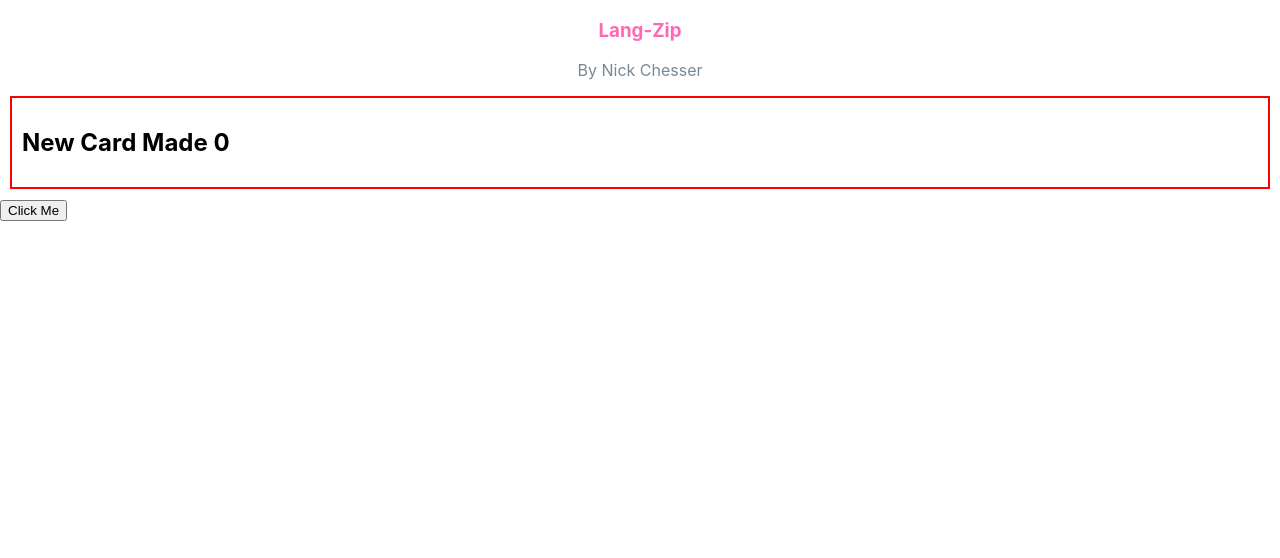
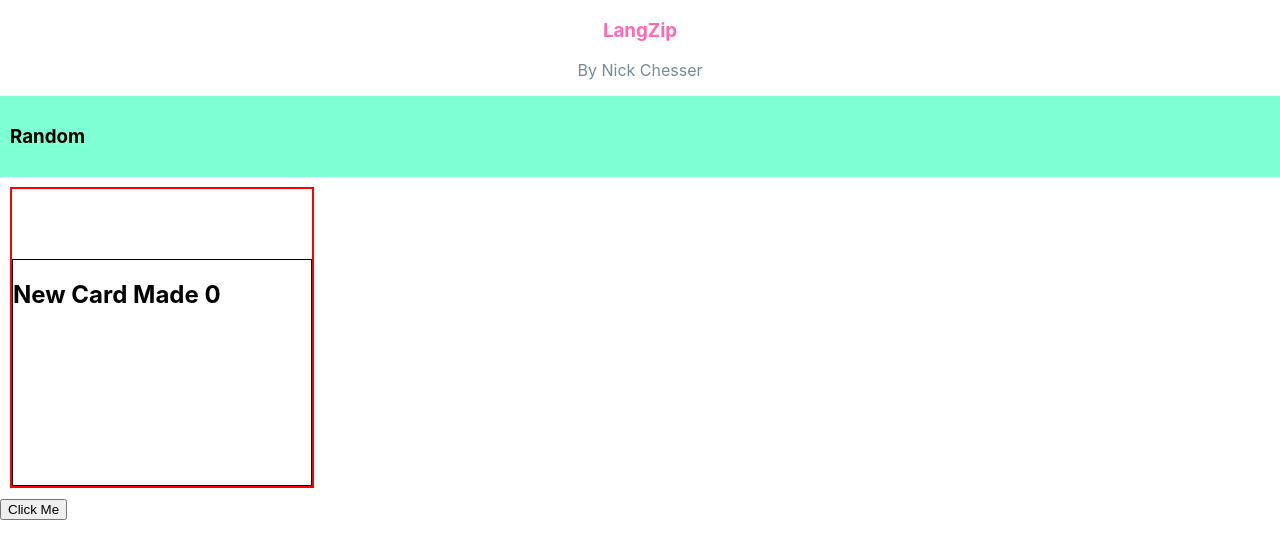
Before and after one commit to NChesser/lang-zip, a React (Create React App) app: page / in a window 1280 px wide. Both pictures are taken after a click on the button "Click Me". Shown: the top 558 px of the page. Built offline with nearby package versions, Linux system fonts and the light colour scheme.

Commit message:
Add Layout Components

```diff
--- a/src/App.tsx
+++ b/src/App.tsx
@@ -7,13 +7,14 @@ import Home from "./pages/Home";
 
 // Styles
 import "./assets/App.css";
+import "./assets/styles/layout.css";
 
 
 function App() {
 	return (
 		<div>
 			<h3 className="title">
-				Lang-Zip
+				LangZip
 			</h3>
 			<p className="subtitle">
 				By Nick Chesser
--- a/src/assets/App.css
+++ b/src/assets/App.css
@@ -1,3 +1,4 @@
+/* Title */
 .title {
     text-align: center;
     color: hotpink;
@@ -7,11 +8,3 @@
     text-align: center;
     color: lightslategray;
 }
-
-
-/* Layout Components */
-.card {
-    border: 2px solid red;
-    padding: 10px;
-    margin: 10px;
-}
--- /dev/null
+++ b/src/assets/styles/index.css
@@ -0,0 +1,13 @@
+body {
+	margin: 0;
+	font-family: -apple-system, BlinkMacSystemFont, 'Segoe UI', 'Roboto', 'Oxygen',
+		'Ubuntu', 'Cantarell', 'Fira Sans', 'Droid Sans', 'Helvetica Neue',
+		sans-serif;
+	-webkit-font-smoothing: antialiased;
+	-moz-osx-font-smoothing: grayscale;
+}
+
+code {
+	font-family: source-code-pro, Menlo, Monaco, Consolas, 'Courier New',
+		monospace;
+}
--- /dev/null
+++ b/src/assets/styles/layout.css
@@ -0,0 +1,26 @@
+/* CSS For Layout Components */
+.toolbar {
+    padding: 10px;
+    display: flex;
+    width: 100%;
+    background-color: aquamarine;
+}
+
+
+
+/* Card */
+.card {
+    width: 300px;
+    border: 2px solid red;
+    margin: 10px;
+}
+
+.card-description {
+    height: 50px;
+    padding: 10px;
+}
+
+.card-title {
+    height: 225px;
+    border: 1px solid black;
+}
--- /dev/null
+++ b/src/components/general/CategoryTitle.tsx
@@ -0,0 +1,24 @@
+/*
+    About: Basic Title
+*/
+
+// Components
+import Toolbar from '../layout/Toolbar';
+import Title from './Title';
+
+// Types
+type CategoryTitleProps = {
+    title: String
+}
+
+const CategoryTitle = ({ title }: CategoryTitleProps) => {
+
+    return (
+        <Toolbar>
+            <Title title={title} />
+            <br />
+        </Toolbar>
+    )
+};
+
+export default CategoryTitle;
--- /dev/null
+++ b/src/components/general/Title.tsx
@@ -0,0 +1,16 @@
+/*
+    About: Basic Title
+*/
+
+type TitleProps = {
+    title: String
+}
+
+const Title = ({ title }: TitleProps) => {
+
+    return (
+        <h3>{title}</h3>
+    )
+};
+
+export default Title;
--- a/src/components/layout/Card.tsx
+++ b/src/components/layout/Card.tsx
@@ -6,13 +6,18 @@ import * as React from 'react';
 
 const Card = ({ ...props }) => {
 
-    const { title } = props;
+    const { title, description } = props;
 
     return (
         <div className='card'>
-            <h2>
-                {title}
-            </h2>
+            <div className='card-description'>
+                {description}
+            </div>
+            <div className='card-title'>
+                <h2>
+                    {title}
+                </h2>
+            </div>
         </div>
     )
 };
--- /dev/null
+++ b/src/components/layout/Toolbar.tsx
@@ -0,0 +1,22 @@
+/*
+    About: Basic Card for displaying Items
+*/
+
+import * as React from 'react';
+
+// Typing
+type Props = {
+    children?: JSX.Element | JSX.Element[]
+};
+
+
+const Toolbar = ({ children }: Props) => {
+
+    return (
+        <div className='toolbar'>
+            {children}
+        </div>
+    )
+};
+
+export default Toolbar;
--- a/src/index.css
+++ /dev/null
@@ -1,13 +0,0 @@
-body {
-  margin: 0;
-  font-family: -apple-system, BlinkMacSystemFont, 'Segoe UI', 'Roboto', 'Oxygen',
-    'Ubuntu', 'Cantarell', 'Fira Sans', 'Droid Sans', 'Helvetica Neue',
-    sans-serif;
-  -webkit-font-smoothing: antialiased;
-  -moz-osx-font-smoothing: grayscale;
-}
-
-code {
-  font-family: source-code-pro, Menlo, Monaco, Consolas, 'Courier New',
-    monospace;
-}
--- a/src/index.tsx
+++ b/src/index.tsx
@@ -1,6 +1,6 @@
 import React from 'react';
 import ReactDOM from 'react-dom/client';
-import './index.css';
+import './assets/styles/index.css';
 import App from './App';
 import reportWebVitals from './reportWebVitals';
 
--- a/src/pages/Home.tsx
+++ b/src/pages/Home.tsx
@@ -1,23 +1,55 @@
+/*
+    About: Main Home Page
+*/
 
 import * as React from 'react';
+
+// Components
 import Card from '../components/layout/Card';
+import CategoryTitle from '../components/general/CategoryTitle';
+
+// Typing
+type CardObj = {
+    title: String
+};
+
+
+type CategoryProps = {
+    category: String,
+    items: Array<CardObj>
+};
+
+
+const Category = ({ category, items }: CategoryProps) => {
+    console.log("🚀 ~ file: Home.tsx ~ line 15 ~ Category ~ items", items)
+
+    return (
+        <>
+            <CategoryTitle title={category} />
+            {items.length && items.map(item => <Card title={item.title} />)}
+        </>
+    )
+};
+
 
 
 const Home = () => {
     // State Variables
-    const [cards, setCards] = React.useState<Array<String>>([]);
+    const [cards, setCards] = React.useState<Array<CardObj>>([]);
 
 
     // Functions
     const handleClick = () => {
-        const newCards = [...cards, 'New Card Made ' + cards.length];
+        const newCards = [...cards, { title: 'New Card Made ' + cards.length }];
         setCards(newCards);
     };
 
 
+
     return (
         <>
-            {cards.map(card => <Card title={card} />) }
+            <Category category="Random" items={cards} />
+
             <button onClick={handleClick}>
                 Click Me
             </button>
```
